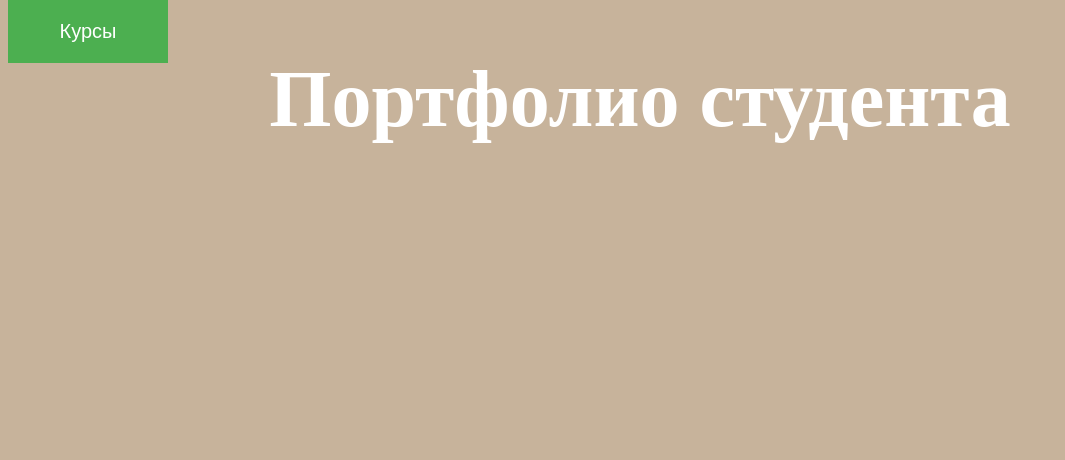
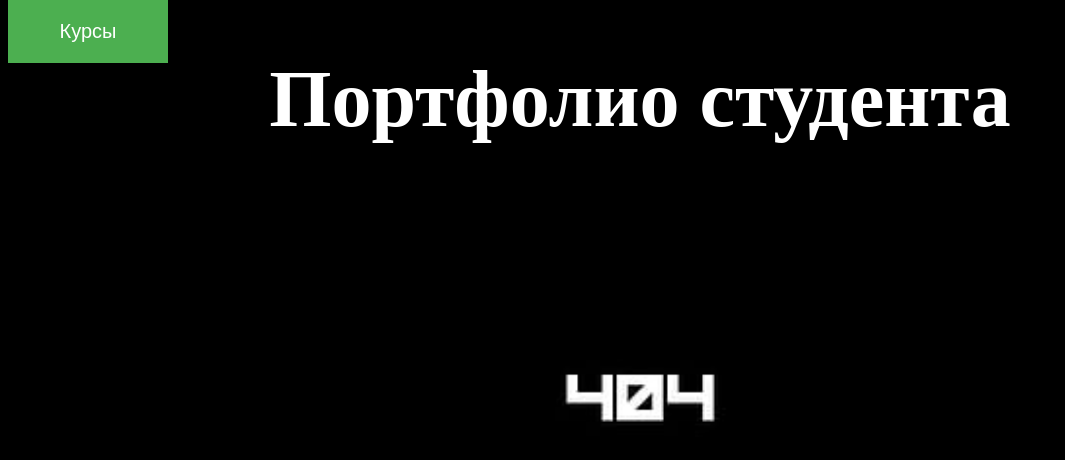
Before and after one commit to XtulenchikX/Portfolio.github.io, a plain HTML site: page index.html in a window 1280 px wide. Shown: the whole page, without its empty margins (0-1065 px from the left). Drawn offline with Linux system fonts and the light colour scheme.

Commit message:
Update index.css

```diff
--- a/index.css
+++ b/index.css
@@ -1,7 +1,7 @@
 body {
     color: #000080;
     font-size: 200%;
-    background: #c7b39b url(./fon.jpg); /* Цвет фона и путь к файлу */
+    background: #c7b39b url(./bg1.jpg); /* Цвет фона и путь к файлу */
     background-repeat: no-repeat;
     background-position: center center;
     background-attachment: fixed;
```
